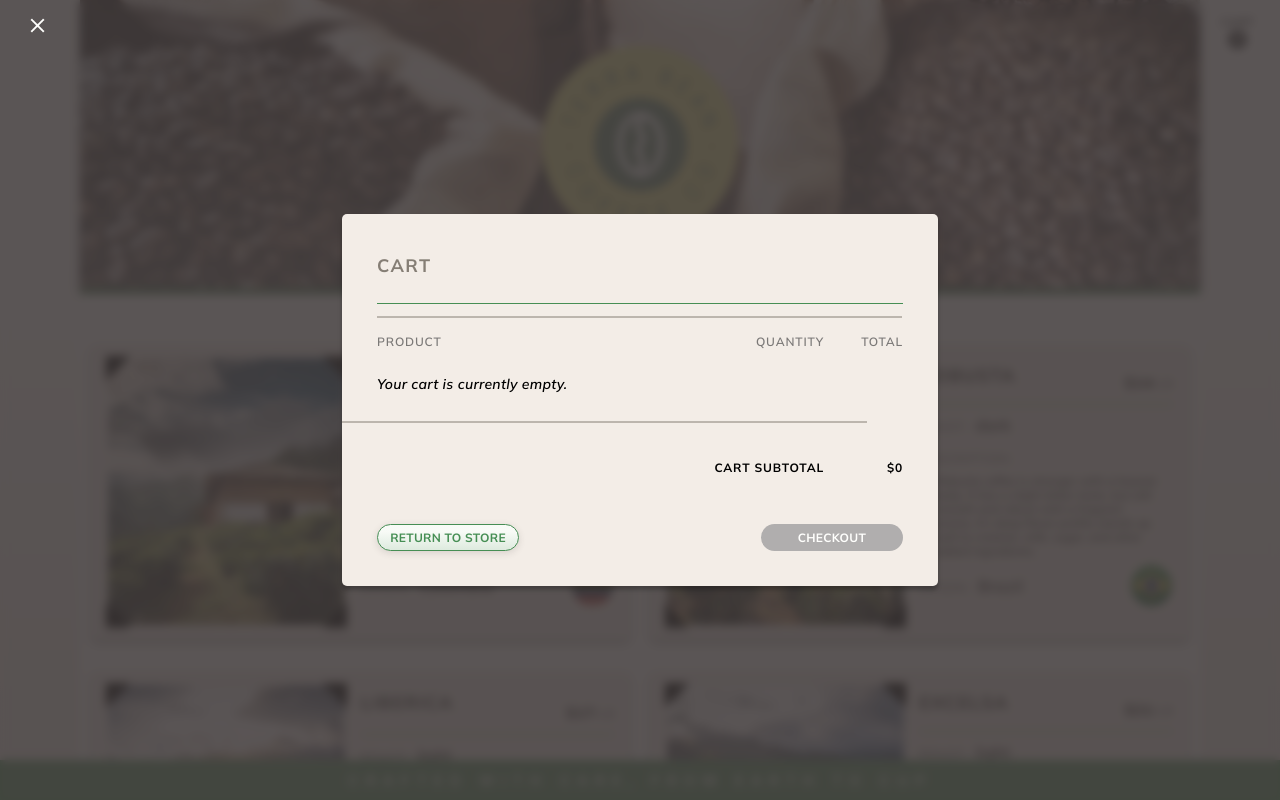
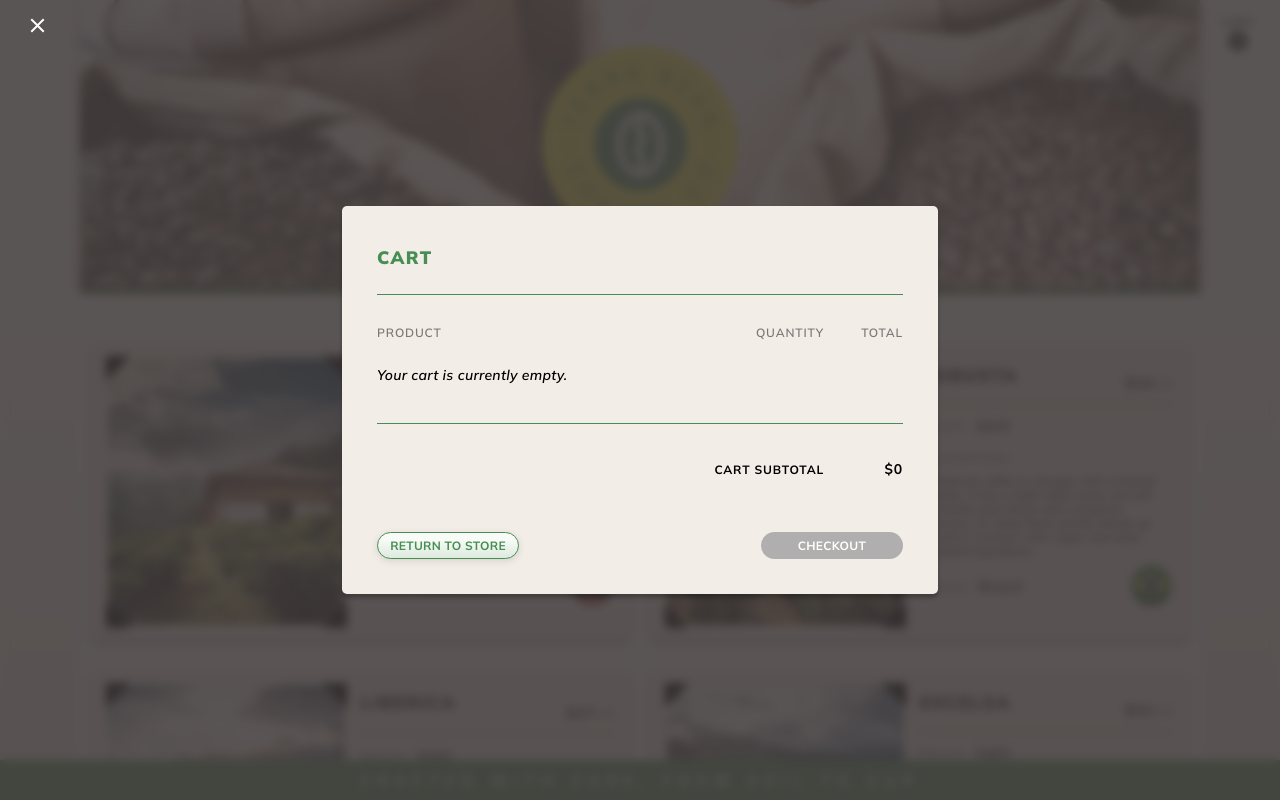
Before and after one commit to jenniferholcomb/inventory-tracker, a React (Create React App) app: page / in a window 1280 px wide. Both pictures are taken after a click on the element "CART". Shown: the top 800 px of the page. Built offline with nearby package versions, Linux system fonts and the light colour scheme.

Commit message:
responsive edits

```diff
--- a/src/components/Cart.js
+++ b/src/components/Cart.js
@@ -8,13 +8,10 @@ function Cart(props) {
 
   return (
     <React.Fragment>
-      <div className={`${"formCard"} ${"cartCard"}`}>
-        <h2  className={`${"cardHeader"} ${"formHeader"} ${"cartHeader"}`}>Cart</h2>
-        <div className={`${"breakLine1"} ${"cartLine1"}`}>
-          <svg xmlns="http://www.w3.org/2000/svg" width="525" height="2" viewBox="0 0 525 2" fill="none">
-            <path d="M525 1L9.53674e-07 1" stroke="#857E75"/>
-          </svg>
-        </div>
+      <div className="formContainer">
+        <div className="formCart">
+          <h2  className="cardHeader" id="cartHeader">Cart</h2>
+          <div className={`${"breakLine1"} ${"cartLine1"}`}></div>
           <div className="cartContents">
             <div className="contentCategories">
               <h3 className={`${"categoryHeader"} ${"product"}`}>Product</h3>
@@ -35,11 +32,7 @@ function Cart(props) {
               )}
             </div>
           </div>
-        <div className="breakLine2">
-          <svg xmlns="http://www.w3.org/2000/svg" width="525" height="2" viewBox="0 0 525 2" fill="none">
-            <path d="M525 1L9.53674e-07 1" stroke="#857E75"/>
-          </svg>
-        </div>
+          <div className="breakLine3"></div>
           <div className="subtotalRow">
             <div className="empty"></div>
             <h3 className="subtotalHeader">cart subtotal</h3>
@@ -56,6 +49,7 @@ function Cart(props) {
             </div>
           </div>
         </div>
+      </div>
     </React.Fragment>
   );
 }
--- a/src/components/CartItem.js
+++ b/src/components/CartItem.js
@@ -39,6 +39,8 @@ function CartItem(props) {
   return (
     <React.Fragment>
       <div className="cartItemContainer">
+        <img src={item.plantImg} className="cartImgNrw" alt="coffee plantation from origin country" />
+
         <div className="cartItemDescription">
           <img src={item.plantImg} className="cartImg" alt="coffee plantation from origin country" />
           <div className="productContainer">
--- a/src/components/MenuController.js
+++ b/src/components/MenuController.js
@@ -225,6 +225,7 @@ class MenuController extends React.Component {
           <div className="topNav"></div>
           <div className="leftPage"></div>
           <div className="centerPage">
+            <div className="centerGradient"></div>
             <Header />
           </div>
           <div className="centerPageBottom">
@@ -244,8 +245,10 @@ class MenuController extends React.Component {
             this.state.cartVisible ?
               <React.Fragment>
                 <div className="container-details">
-                  <div className="closeIcon">
-                    <img src={closeIcon} onClick={ this.handleCartClick } alt="close icon"/>
+                  <div className="closeIconWindow" onClick={ this.handleCartClick } alt="close icon">
+                    <svg xmlns="http://www.w3.org/2000/svg" width="15" height="15" viewBox="0 0 24 24">
+                      <path d="M3.13341 23.0834L0.916748 20.8667L9.78341 12L0.916748 3.13335L3.13341 0.916687L12.0001 9.78335L20.8667 0.916687L23.0834 3.13335L14.2167 12L23.0834 20.8667L20.8667 23.0834L12.0001 14.2167L3.13341 23.0834Z" />
+                    </svg>
                   </div>
                   <Cart cartList={this.state.cartItems}
                         onEditingCartItem={this.handleCartQuantityUpdate}
@@ -258,7 +261,7 @@ class MenuController extends React.Component {
             :
             this.state.newItemAddedSuccessful || this.state.deleteWarningVisible || this.state.checkoutCompleteVisible ?
               <React.Fragment>
-                <div className="container-details">
+                <div className="container-details" id="popupStyle">
                   <div className="deleteWarning">
                     <p className="deleteWarningText">{ this.state.deleteWarningVisible ? `Are you sure you want to delete ${this.state.selectedItem.name}?` : this.state.newItemAddedSuccessful ? `You've successfully added ${this.state.itemsList[this.state.itemsList.length - 1].name}.` : 'Purchase successfull. Thanks for shopping.' }</p>
                     <div className="deleteWdgButtons">
@@ -334,7 +337,7 @@ class MenuController extends React.Component {
             </div> */}
           </div>
           <div className="footer">
-            <h4 className="footerText">Crafted with care, from earth to cup</h4>
+            <h4 className="footerText">Crafted with care, <span className="footerBreak"><br /></span>from soil to cup </h4>
           </div>
           {
             this.state.menuBarVisible ?
--- a/src/index.css
+++ b/src/index.css
@@ -60,9 +60,11 @@ input[type=number] {
 }
 
 .topNav {
+  position: fixed;
   height: 2.5rem;
   width: 100vw;
   background: #50A060;
+  z-index: 995;
 }
 
 .leftPage, .rightPage {
@@ -269,29 +271,24 @@ input[type=number] {
   margin-top: -17px;
 }
 
-/* .cartCard {
-  display: grid;
-  grid-template-columns: 1fr;
-  height: 100%;
-} */
-
-.cartHeader {
-  grid-row: 1;;
+#cartHeader {
+  grid-row: 1;
+  color: #468E54;
+  margin: 0;
+  padding-top: 40px;
 }
 
 .cartContents {
   grid-row: 4;
   max-width: 100%;
-  padding: 18px 35px 0 35px;
+  padding: 18px 0px 0 0px;
   max-height: 100%;
   display: flex;
   flex-direction: column;
 }
 
 .contentCategories {
-  display: grid;
-  grid-template-columns: 70% 15% 15%;
-  max-width: 100%;
+  display: none;
 }
 
 .categoryHeader {
@@ -329,21 +326,28 @@ input[type=number] {
 
 .cartItemContainer {
   display: grid;
-  grid-template-columns: 70% 15% 15%;
+  grid-template-columns: 1fr 1fr 1fr;
   padding: 0px 0 20px 0;
   width: 100;
 }
 
+.cartImgNrw {
+  grid-column: 1;
+  grid-row: 1 / span 2;
+  max-width: 100%;
+  max-height: 100%;
+  align-self: center;
+}
+
 .cartItemDescription {
-  grid-column: 1;
+  grid-column: 2 / span 2;
+  grid-row: 1;
   display: flex;
   flex-direction: row;
 }
 
 .cartImg {
-  max-width: 44px;
-  max-height: 50px;
-  align-self: center;
+  display: none;
 }
 
 .productContainer {
@@ -383,11 +387,12 @@ input[type=number] {
 
 .quantityContainer {
   grid-column: 2;
+  grid-row: 2;
   align-self: center;
   width: 100%;
   display: grid;
-  justify-content: end;
-
+  justify-content: start;
+  padding-left: 14px;
 }
 
 .cartInputRow {
@@ -450,6 +455,7 @@ input.cartQuantityInput {
 
 .cartProductTotal {
   grid-column: 3;
+  grid-row: 2;
   font-size: 12px;
   font-weight: 500;
   letter-spacing: 0.84px;
@@ -462,7 +468,7 @@ input.cartQuantityInput {
   max-width: 100%;
   display: grid;
   grid-template-columns: 60% 25% 15%;
-  padding: 18px 35px 0 35px;
+  padding: 18px 0px 0 0px;
 }
 
 .empty {
@@ -470,7 +476,7 @@ input.cartQuantityInput {
 }
 
 .subtotalHeader {
-  grid-column: 2;
+  grid-column: 1 / span 2;
   color: #000;
   font-family: Mulish;
   font-size: 12px;
@@ -488,7 +494,7 @@ input.cartQuantityInput {
   grid-column: 3;
   color: #000;
   font-family: Mulish;
-  font-size: 12px;
+  font-size: 14px;
   font-style: normal;
   font-weight: 700;
   line-height: normal;
@@ -496,14 +502,14 @@ input.cartQuantityInput {
   text-transform: uppercase;
   text-align: end;
   align-self: start;
-  margin-bottom: 3px;
+  margin-bottom: 8px;
 }
 
 .cartButtons {
   grid-row: 6;
   display: grid;
   grid-template-columns: 50% 50%;
-  padding: 46px 35px 35px 35px;
+  padding: 46px 0px 35px 0px;
   max-width: 100%;
 }
 
@@ -534,35 +540,40 @@ input.cartQuantityInput {
   width: 100%;
   height: 100%;
   /* height: 18rem; */
-  background:
-  linear-gradient(to bottom, rgba(255,255,253,.1), rgba(255,255,253,.3));
+  /* background-image:   url('./img/coffeeBeans.webp');
+  filter: saturate(60%);
   background-repeat: no-repeat;
   position: absolute;
   background-size: cover;
-  box-shadow: 0px 3px 9.1px 1px rgba(0, 0, 0, 0.25);
+  box-shadow: 0px 3px 9.1px 1px rgba(0, 0, 0, 0.25); */
 }
 
 .centerPage {
-  /* grid-column: 2; */
-  /* height: 18rem; */
   width: 100%;
   height: 100%;
   display: grid;
   place-items: center;
   color: #ff43ea;
   position: relative;
-  background-image:   url('./img/coffeeBeans.webp');
   background-repeat: no-repeat;
-  /* background-size: 100% 33rem; */
   background-size: cover;
-  filter: saturate(60%);
   background-position: 50% -1rem;
+}
+
+.centerGradient {
+  position: absolute;
+  top: 0;
+  left: 0;
+  right: 0;
+  background:
+  linear-gradient(to bottom, rgba(255,255,253,.1), rgba(255,255,253,.3));
+  z-index: 989;
+  height: 100%;
 }
 
 .centerPageBottom {
   grid-column: 2;
   padding: 0 10px 0 10px;
-  /* background: linear-gradient(180deg, rgba(248, 241, 34, 0.04) 0%, rgba(255, 255, 253, 0.08) 46.19%); */
 }
 
 header {
@@ -574,9 +585,10 @@ header {
   display: grid;
   grid-template-columns: 1fr 1fr 1fr;
   max-width: 100%;
-  height: 120%;
-  margin-top: 20px;
-  margin-bottom: 20px;
+  height: 100%;
+  margin-top: 78px;
+  position: relative;
+  z-index: 990;
 }
 
 .logoContainer {
@@ -590,8 +602,8 @@ header {
 }
 
 .logo {
-  max-width: 160px;
-  max-height: 160px;
+  max-width: 150px;
+  max-height: 150px;
   align-self: center;
 }
 
@@ -855,7 +867,7 @@ a {
   font-family: Mulish;
   font-size: 18px;
   font-style: normal;
-  font-weight: 700;
+  font-weight: 900;
   line-height: normal;
   letter-spacing: 1.4px;
   text-transform: uppercase;
@@ -1239,7 +1251,8 @@ button .cartButton {
 }
 
 .indexNarrow {
-  max-width: 50%;
+  width: 55%;
+  min-width: 50%;
   /* justify-self: end; */
   transform: rotate(-5deg) scaleX(-1);
 }
@@ -1262,7 +1275,7 @@ button .cartButton {
 .editWidgetActions {
   max-height: 100%;
   width: 100%;
-  margin-top: 45px;
+  margin-top: 52px;
   margin-right: 10px;
   display: grid;
   justify-content: center;
@@ -1291,7 +1304,7 @@ button .cartButton {
 #editLinkA {
   /* margin: 15px 19px 0px 0; */
 
-  padding-bottom: 30px;
+  padding-bottom: 34px;
 }
 
 #editLinkB {
@@ -1325,8 +1338,13 @@ button .cartButton {
   max-height: 100%;
 }
 
+.formCart {
+  width: 320px;
+  max-height: 100%;
+}
+
 .formHeader {
-  color: rgba(133, 126, 117);
+  color: #468E54;
   margin: 0 0 0px 35px;
   padding-top: 40px;
 }
@@ -1334,7 +1352,7 @@ button .cartButton {
 .breakLine1, .breakLine3 {
   max-width: 100%;
   max-height: 1px;
-  margin: 25px 35px 0 35px;
+  margin: 25px 0px 0 0px;
   border-bottom: 1.5px solid #468E54;
 }
 
@@ -1671,8 +1689,13 @@ textarea {
 
 /* delete warning */
 
+#popupStyle {
+  background-color: rgba(62, 56, 56, 0.85);
+  align-content: center;
+}
+
 .deleteWarning {
-  width: 356px;
+  width: 320px;
   height: 176px;
   border-radius: 5px;
   background: #F3EDE7;
@@ -1697,7 +1720,7 @@ textarea {
   display: flex;
   flex-direction: row;
   justify-content: center;
-  gap: 73px;
+  gap: 30px;
 }
 
 
@@ -1895,6 +1918,26 @@ textarea {
 }
 
 @media all and (min-width: 600px) {
+
+  .centerPage::before {
+    background-image:   url('./img/coffeeBeans.webp');
+    filter: saturate(60%);
+    background-repeat: no-repeat;
+    position: absolute;
+    background-size: cover;
+    box-shadow: 0px 3px 9.1px 1px rgba(0, 0, 0, 0.25);
+  }
+
+  .mast-head {
+    display: grid;
+    grid-template-columns: 1fr 1fr 1fr;
+    max-width: 100%;
+    height: 100%;
+    margin-top: 60px;
+    margin-bottom: 20px;
+    position: relative;
+    z-index: 9999;
+  }
 
   .container-details {
     position: fixed;
@@ -2020,9 +2063,9 @@ textarea {
     display: none;
   }
 
-  .formCard {
+  .formCard, .formCart {
     width: 596px;
-    max-height: 700px;
+    max-height: 750px;
   }
 
   .reuseForm {
@@ -2048,6 +2091,10 @@ textarea {
 
   .formImage img {
     width: 100%;
+  }
+
+  .formCol1Content {
+    padding-right: 0;
   }
 
   .formCol2Content {
@@ -2056,6 +2103,10 @@ textarea {
     padding: 5px 43px 8px 32px;
     max-width: 100%;
     max-height: 100%;
+  }
+
+  .breakLine1, .breakLine3 {
+    margin: 25px 35px 0 35px;
   }
 
   .breakLine3 {
@@ -2081,6 +2132,74 @@ textarea {
     margin-bottom: 20px;
   }
 
+  #cartHeader {
+    margin: 0 0 0 35px;
+  }
+
+  .cartContents {
+    padding: 18px 35px 0 35px;
+  }
+
+  .contentCategories {
+    display: grid;
+    grid-template-columns: 70% 15% 15%;
+    max-width: 100%;
+  }
+
+  .cartItemContainer {
+    display: grid;
+    grid-template-columns: 70% 15% 15%;
+    padding: 0px 0 20px 0;
+    width: 100;
+  }
+
+  .cartItemDescription {
+    grid-column: 1;
+    display: flex;
+    flex-direction: row;
+  }
+
+  .cartImgNrw {
+    display: none;
+  }
+
+  .cartImg {
+    display: unset;
+    max-width: 44px;
+    max-height: 50px;
+    align-self: center;
+  }
+
+  .quantityContainer {
+    grid-column: 2;
+    grid-row: 1;
+    width: 100%;
+    justify-content: end;
+    padding-left: 0;
+  }
+
+  .cartProductTotal {
+    grid-column: 3;
+    grid-row: 1;
+    font-size: 12px;
+    font-weight: 500;
+    letter-spacing: 0.84px;
+    align-self: center;
+    text-align: end;
+  }
+
+  .subtotalRow {
+    padding: 18px 35px 0 35px;
+  }
+
+  .cartButtons {
+    padding: 46px 35px 35px 35px;
+  }
+
+  .footerBreak {
+    display: none;
+  }
+
 }
 
 @media all and (min-width: 744px) {
@@ -2142,8 +2261,7 @@ textarea {
     padding-left: 0px;
   }
 
-  .formCard {
-    max-height: 100%;
+  .formCard, .formCart {
     border-radius: 5px;
     background-color: #F3EDE7;
     box-shadow: 0px 4px 4px 0px rgba(0, 0, 0, 0.25);
@@ -2160,6 +2278,17 @@ textarea {
 
   .topNav {
     display: none;
+  }
+
+  .mast-head {
+    height: 120%;
+    margin-top: 20px;
+    margin-bottom: 20px;
+  }
+
+  .logo {
+    max-width: 160px;
+    max-height: 160px;
   }
 
   .leftPage, .rightPage {
@@ -2215,6 +2344,8 @@ textarea {
   .cartCountContainer {
     padding-top: 2px;
     padding-left: 0;
+    width: 100%;
+    max-height: 20px;
   }
 
   .cartCircle {
@@ -2262,8 +2393,8 @@ textarea {
   }
 
   .cartCircle {
-    width: 19px;
-    height: 19px;
+    width: 20px;
+    height: 20px;
   }
 
   .cartCount {
```
Lines whose indentation alone changed are shown as unchanged.
